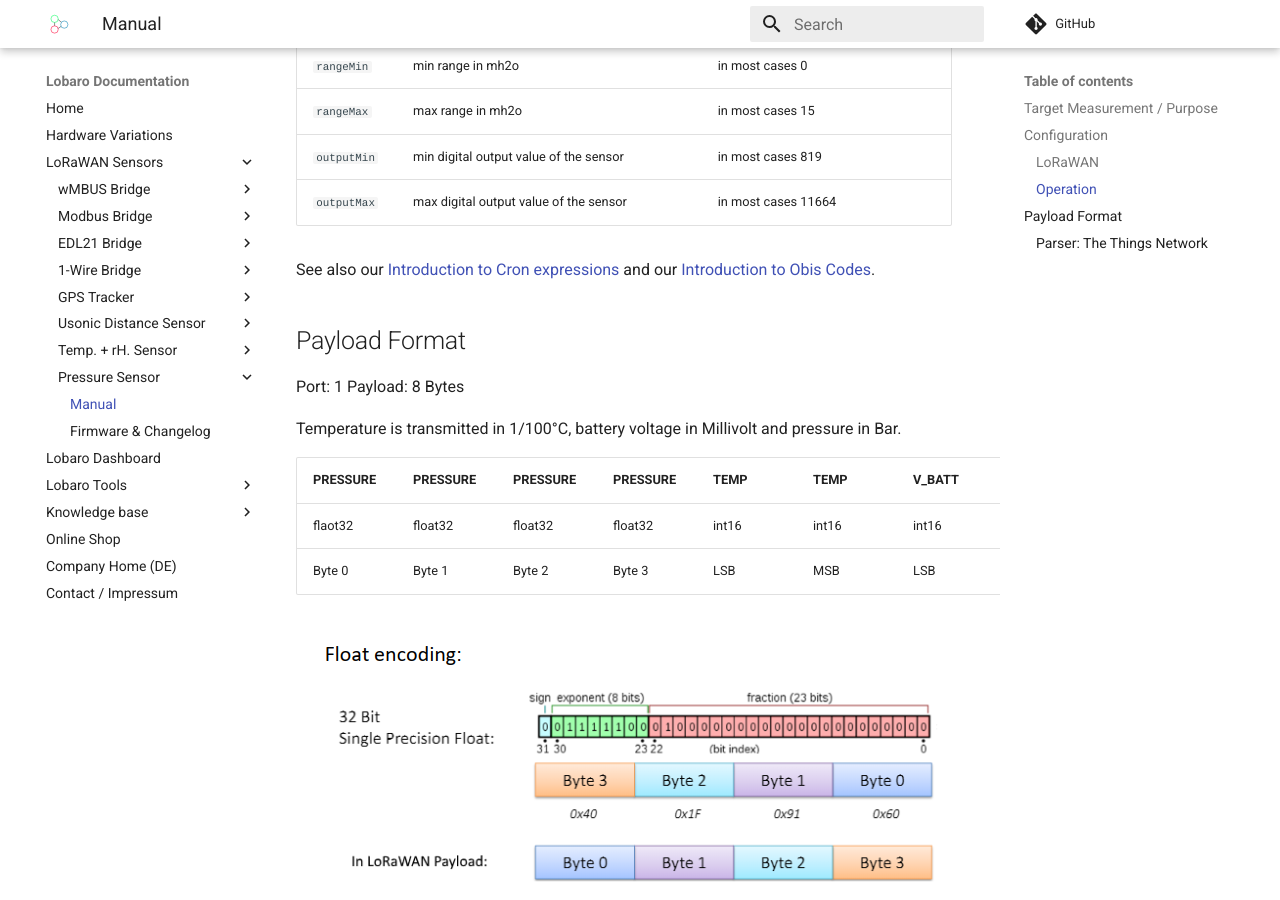
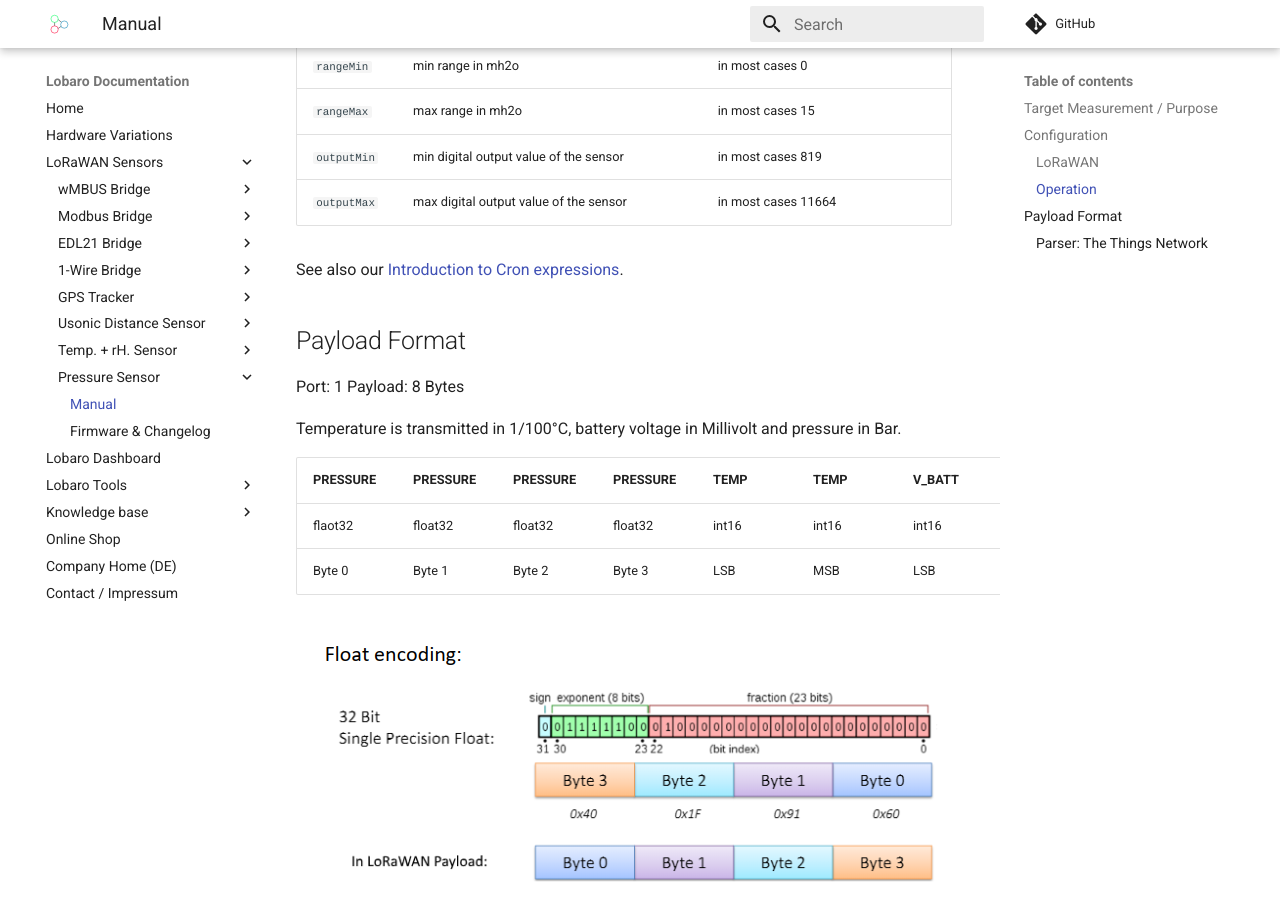
Before and after one commit to Lobaro/docs, an MkDocs documentation site: the page built from docs/lorawan-sensors/pressure-lorawan/index.md, in a window 1280 px wide and 900 px high, scrolled down 2409 px. Built offline with MkDocs 1.6.1 and Material for MkDocs 9.7.7, drawn with Linux system fonts in a browser that asks for light colours; a script that is not in the unit is left out; comment, search, counter and statistics services are not loaded.

Commit message:
removed link to obis codes

```diff
--- a/docs/lorawan-sensors/pressure-lorawan/index.md
+++ b/docs/lorawan-sensors/pressure-lorawan/index.md
@@ -59,7 +59,7 @@ to be set again using the values printed on the sensor or given separately.
 | `outputMin` | min digital output value of the sensor | in most cases 819 |
 | `outputMax` | max digital output value of the sensor | in most cases 11664 |
 
-See also our [Introduction to Cron expressions](/background/cron-expressions) and our [Introduction to Obis Codes](/background/obis-codes).
+See also our [Introduction to Cron expressions](/background/cron-expressions).
 
 ## Payload Format
 
```
